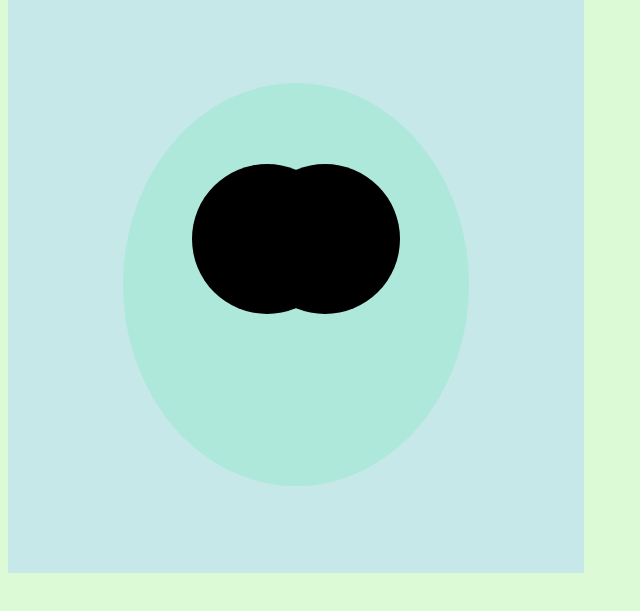
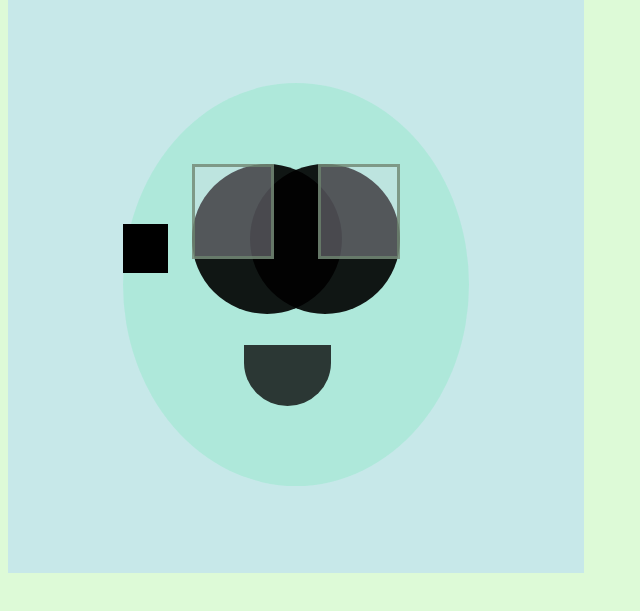
Before and after one commit to Solangie07/dibujo-css, a plain HTML site: page index.html in a window 1280 px wide. Shown: the part 137-748 px from the top of the page, without its empty margins (0-640 px from the left). Drawn offline with Linux system fonts and the light colour scheme.

Commit message:
rasgos cara

```diff
--- a/index.html
+++ b/index.html
@@ -19,7 +19,12 @@
         <div id="cara">
      <div class="ojos" id="ojoIzq"></div>
      <div class="ojos" id="ojoDer"></div>
-        </div>
+        <div class="gafas" id="ojoIzq"></div>
+        <div class="gafas" id="ojoDer"></div>
+        <div class="sonrisa"></div>
+        <div class="nariz"></div>
+    </div>
+
 
 
 </body>
--- a/styles/style.css
+++ b/styles/style.css
@@ -38,7 +38,7 @@ align-items: center;
 .ojos {
     width: 150px;
     height: 150px;
-    background-color: black;
+    background-color: rgba(0, 0, 0, 0.907);
     border-radius: 50%;
     position: absolute;
 }
@@ -51,3 +51,28 @@ align-items: center;
     top: 20%;
     right: 20%;
 }
+.gafas {
+    width: 22%;
+    height: 22%;
+    position: absolute;
+    background-color: rgba(217, 217, 232, 0.329);
+    border-style: solid;
+    border-color:rgba(110, 133, 111, 0.781)
+}
+.sonrisa {
+    width: 25%;
+    height: 15%;
+    background-color: rgba(10, 10, 10, 0.791);
+    border-radius: 0 0 80px 80px ;
+    position: relative;
+    top: 65%;
+    left: 35%;
+}
+.nariz {
+    width: 13%;
+    height: 12%;
+    background-color: rgb(0, 0, 0);
+    border-inline-end-style: hidden;
+    position: relative;
+    top: 20%;
+}
```
